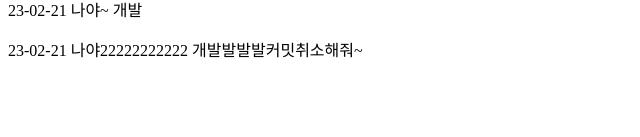
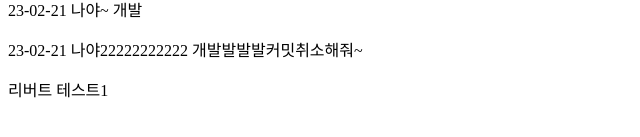
Before and after one commit to rimurang/test, a plain HTML site: page index.html in a window 1280 px wide. Shown: the part 291-428 px from the top of the page, without its empty margins (0-640 px from the left). Drawn offline with Linux system fonts and the light colour scheme.

Commit message:
리버트 테스트1 커밋

```diff
--- a/index.html
+++ b/index.html
@@ -18,5 +18,9 @@
     <p>23-02-21 나야~ 개발</p>
     <p>23-02-21 나야22222222222 개발발발발커밋취소해줘~</p>
 
+
+
+    <p>리버트 테스트1</p>
+
 </body>
 </html>
```
